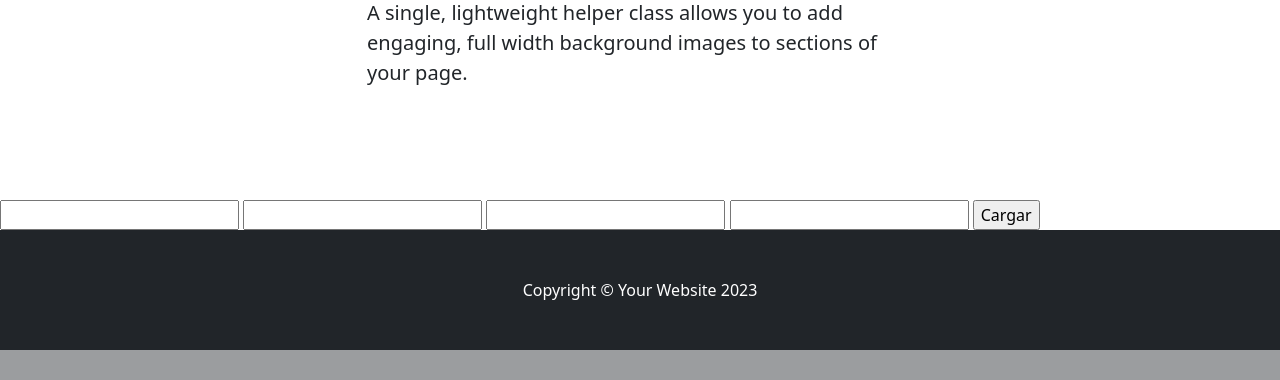
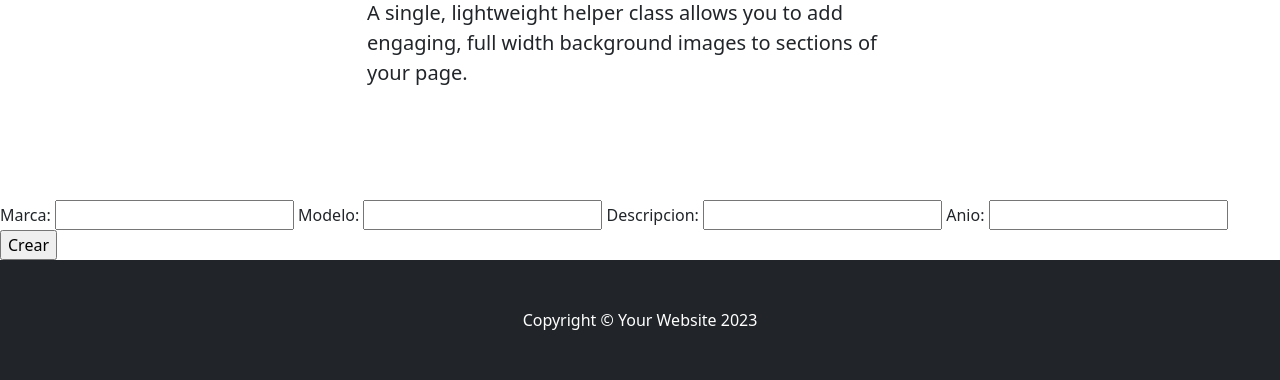
Before and after one commit to muruapablo/3--Pre-Entrega-Murua-Pablo, a Django app: page /camaras/crear/ in a window 1280 px wide. Shown: the part 656-1036 px from the top of the page. Before the commit the page ends 1006 px from the top, so only its background shows below. Run offline with Django 4.2, Linux system fonts and the light colour scheme; grey boxes labelled with a size stand in for pictures from a placeholder-image service; some libraries are stand-ins or nearby versions.

Commit message:
formularios entorno

```diff
--- /dev/null
+++ b/inicio/forms.py
@@ -0,0 +1,7 @@
+from django import forms
+
+class CrearCamaraFormulario(forms.Form):
+    marca = forms.CharField(max_length=30)
+    modelo = forms.CharField (max_length=30)
+    descripcion = forms.CharField(max_length=250)
+    anio = forms.IntegerField()
--- a/inicio/models.py
+++ b/inicio/models.py
@@ -5,5 +5,5 @@ class Camaras(models.Model):
     modelo = models.CharField (max_length=30)
     descripcion = models.TextField()
     anio = models.IntegerField()
-# def __str__(self):
-#         return f' {self.id} - {self.marca} - {self.descripcion} - {self.anio}'
+    def __str__(self):
+        return f' {self.id} - {self.marca} - {self.modelo} - {self.descripcion} - {self.anio}'
--- a/inicio/templates/inicio/crear_camaras.html
+++ b/inicio/templates/inicio/crear_camaras.html
@@ -10,13 +10,32 @@ Crear Camara
 
 {% block main %}
 
-<form action="">
-    <input type="text" name="modelo">
-    <input type="text" name="descripcion">
-    <input type="text" name="descripcion">
-    <input type="text" name="anio">
-    <input type="submit" value="Cargar">
-</form>
+{% comment %} <form action="" method="POST">
+    {% csrf_token %} {% endcomment %}
+
+    {% comment %} <p>
+        Marca:
+        <input type="text" name="marca">
+    </p>
+   <p>
+        Modelo:
+        <input type="text" name="modelo">
+   </p>
+    <p>
+        Descripción:
+        <input type="text" name="descripcion">
+    </p>
+    <p>
+        Año:
+        <input type="number" name="anio">
+    </p>
+
+    <input type="submit" value="Cargar"> {% endcomment %}
+<form action="" method="POST">
+        {% csrf_token %}
+        {{formulario}}
+        <input type="submit" value="Crear">
+ </form>
 
 {% endblock main %}
 
--- a/inicio/views.py
+++ b/inicio/views.py
@@ -1,16 +1,47 @@
-from django.shortcuts import render
+from django.shortcuts import render, redirect
 from inicio.models import Camaras
+from inicio.forms import CrearCamaraFormulario
 
 def inicio(request):
 
     return render(request, 'inicio/inicio.html', {})
 
 def camaras(request):
-    camara = Camaras(marca='Sony', modelo = 'A7 III', descripcion = 'Camara full frame', anio =2022)
-    camara.save()
 
-    return render(request, 'inicio/camaras.html', {'camara': camara})
+    Listado_de_Camaras = Camaras.objects.all()
+
+
+    return render(request, 'inicio/camaras.html',{'Listado_de_Camaras': Listado_de_Camaras})
 
 
 def crear_camara(request):
-    return render(request, 'inicio/crear_camaras.html', {})
+
+    # if request.method == 'POST':
+    #     marca = request.POST.get('marca')
+    #     modelo = request.POST.get('modelo')
+    #     descripcion = request.POST.get('descripcion')
+    #     anio = request.POST.get('anio')
+
+    #     camara = Camaras(marca=marca, modelo=modelo, descripcion=descripcion, anio=anio)
+    #     camara.save()
+    if request.method == 'POST':
+        formulario = CrearCamaraFormulario(request.POST)
+        if formulario.is_valid():
+            info_limpia = formulario.cleaned_data
+
+            marca = info_limpia.get('marca')
+            modelo = info_limpia.get('modelo')
+            descripcion = info_limpia.get('descripcion')
+            anio = info_limpia.get('anio')
+
+            camara = Camaras(marca=marca, modelo=modelo, descripcion=descripcion, anio=anio)
+            camara.save()
+
+            return redirect('camaras')
+        else:
+            return render(request, 'inicio/crear_camaras.html', {'formulario':formulario})
+
+
+
+    formulario = CrearCamaraFormulario()
+    return render(request, 'inicio/crear_camaras.html', {'formulario':formulario})
```
Also changed, not shown: inicio/templates/inicio/camaras.html (+9 -3 lines).
